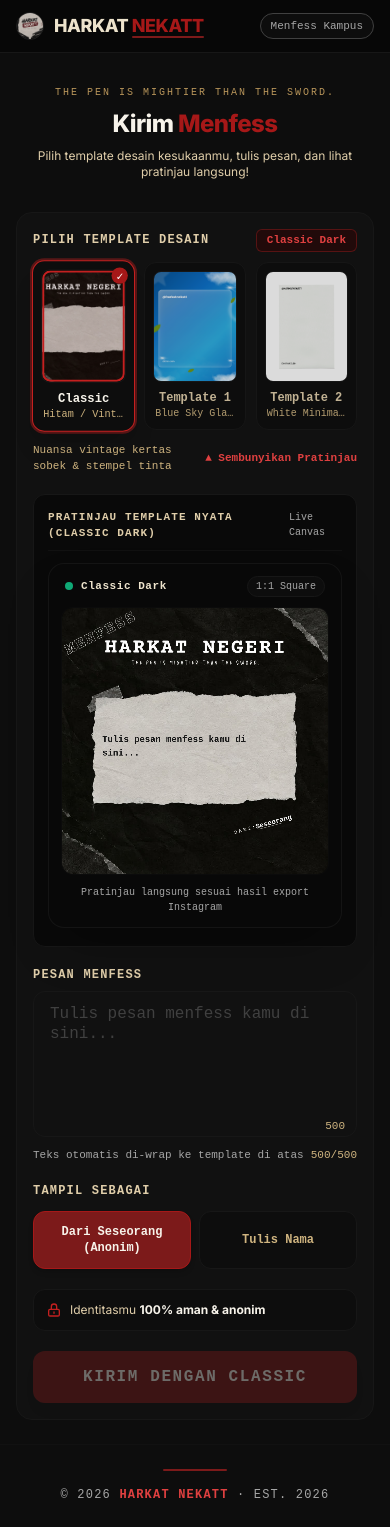
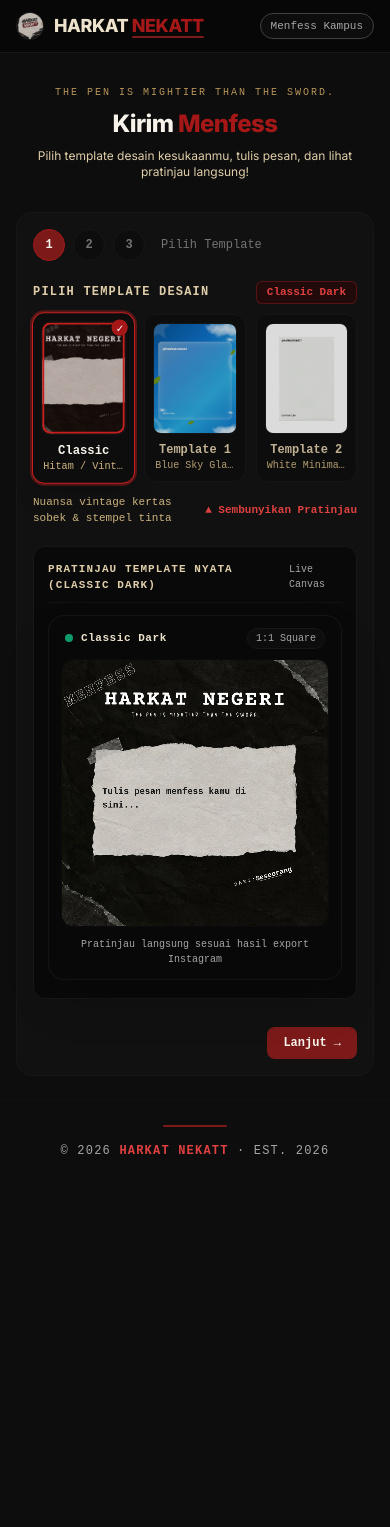
Before and after one commit to HammamGhzi/menfs, a React (Vite) app in the folder frontend/: page / in a window 390 px wide. After the commit the page ends 1183 px from the top, so only its background shows below. Built offline with nearby package versions, Linux system fonts and the light colour scheme; no server answers.

Commit message:
ui(home): wizard step di mobile
Di mobile, form kirim menfess sekarang tampil bertahap: 1) Pilih Template → 2) Isi Pesan → 3) Tampil Sebagai. Ada navigasi Kembali/Lanjut. Di desktop semua section tetap tampil seperti sebelumnya.

```diff
--- a/frontend/src/pages/HomePage.jsx
+++ b/frontend/src/pages/HomePage.jsx
@@ -16,6 +16,7 @@ export default function HomePage() {
   const [submitting, setSubmitting] = useState(false);
   const [submitted, setSubmitted] = useState(false);
   const [lastSubmittedTemplate, setLastSubmittedTemplate] = useState('Classic Dark');
+  const [step, setStep] = useState(1);
 
   const selectedTemplate = getTemplateById(selectedTemplateId);
   const remaining = MAX_CHARS - message.length;
@@ -59,7 +60,14 @@ export default function HomePage() {
     setIsAnon(true);
     setSelectedTemplateId('classic');
     setShowPreview(true);
+    setStep(1);
   }
+
+  const stepTitles = {
+    1: 'Pilih Template',
+    2: 'Isi Pesan',
+    3: 'Tampil Sebagai',
+  };
 
   return (
     <div className="min-h-screen bg-ink-800">
@@ -102,8 +110,27 @@ export default function HomePage() {
           <div className="card border-ink-600 p-4 sm:p-6 space-y-5">
             <form onSubmit={handleSubmit} className="space-y-5">
 
+              {/* Mobile wizard steps */}
+              <div className="sm:hidden flex items-center gap-2 mb-4">
+                {[1, 2, 3].map((s) => (
+                  <button
+                    type="button"
+                    key={s}
+                    onClick={() => setStep(s)}
+                    className={`w-8 h-8 rounded-full text-xs font-mono font-bold border transition-colors ${
+                      step === s
+                        ? 'bg-brand-700 border-brand-600 text-parchment-100'
+                        : 'bg-ink-800 border-ink-600 text-ink-300 hover:text-parchment-300'
+                    }`}
+                  >
+                    {s}
+                  </button>
+                ))}
+                <span className="ml-2 text-xs text-ink-300 font-mono">{stepTitles[step]}</span>
+              </div>
+
               {/* 1. Pilih Template Menfess */}
-              <div className="space-y-2.5">
+              <div className={`space-y-2.5 ${step === 1 ? '' : 'hidden sm:block'}`}>
                 <div className="flex items-center justify-between">
                   <label className="block text-xs font-semibold text-parchment-300 font-mono uppercase tracking-widest">
                     Pilih Template Desain
@@ -178,7 +205,7 @@ export default function HomePage() {
               </div>
 
               {/* 2. Pratinjau Langsung Gambar Template Asli */}
-              {showPreview && (
+              {showPreview && step === 1 && (
                 <div className="p-3.5 sm:p-4 rounded-xl bg-ink-900/90 border border-ink-600 space-y-2 animate-fadeIn">
                   <div className="flex items-center justify-between border-b border-ink-700 pb-2">
                     <p className="text-[11px] font-mono font-bold text-parchment-300 uppercase tracking-widest">
@@ -200,7 +227,7 @@ export default function HomePage() {
               )}
 
               {/* 3. Isi Pesan */}
-              <div>
+              <div className={`${step === 2 ? '' : 'hidden sm:block'}`}>
                 <label
                   htmlFor="message"
                   className="block text-xs font-semibold text-parchment-300 mb-2 font-mono uppercase tracking-widest"
@@ -235,7 +262,7 @@ export default function HomePage() {
               </div>
 
               {/* 4. Pilihan Pengirim */}
-              <div className="space-y-3">
+              <div className={`space-y-3 ${step === 3 ? '' : 'hidden sm:block'}`}>
                 <p className="text-xs font-semibold text-parchment-300 font-mono uppercase tracking-widest">
                   Tampil Sebagai
                 </p>
@@ -288,8 +315,30 @@ export default function HomePage() {
                 )}
               </div>
 
+              {/* Wizard navigation - mobile only */}
+              <div className="flex items-center justify-between sm:hidden pt-2">
+                {step > 1 && (
+                  <button
+                    type="button"
+                    onClick={() => setStep(step - 1)}
+                    className="text-xs font-mono text-ink-300 hover:text-parchment-200"
+                  >
+                    ← Kembali
+                  </button>
+                )}
+                {step < 3 && (
+                  <button
+                    type="button"
+                    onClick={() => setStep(step + 1)}
+                    className="ml-auto px-4 py-2 bg-brand-700 text-parchment-100 text-xs font-mono font-semibold rounded-lg"
+                  >
+                    Lanjut →
+                  </button>
+                )}
+              </div>
+
               {/* Info Privasi */}
-              <div className="bg-ink-800/90 border border-ink-600 rounded-xl p-3">
+              <div className={`bg-ink-800/90 border border-ink-600 rounded-xl p-3 ${step === 3 ? '' : 'hidden sm:block'}`}>
                 <p className="text-xs text-parchment-300 flex items-center gap-2">
                   <svg className="w-4 h-4 shrink-0 text-brand-500" fill="none" viewBox="0 0 24 24" stroke="currentColor">
                     <path strokeLinecap="round" strokeLinejoin="round" strokeWidth={2} d="M12 15v2m-6 4h12a2 2 0 002-2v-6a2 2 0 00-2-2H6a2 2 0 00-2 2v6a2 2 0 002 2zm10-10V7a4 4 0 00-8 0v4h8z" />
@@ -302,7 +351,7 @@ export default function HomePage() {
               <button
                 type="submit"
                 disabled={submitting || message.trim().length < 5 || (!isAnon && !senderName.trim())}
-                className="btn-primary w-full text-center font-mono tracking-widest py-3.5 sm:py-3 shadow-lg hover:shadow-brand-900/30 transition-shadow"
+                className={`btn-primary w-full text-center font-mono tracking-widest py-3.5 sm:py-3 shadow-lg hover:shadow-brand-900/30 transition-shadow ${step === 3 ? '' : 'hidden sm:block'}`}
               >
                 {submitting ? (
                   <span className="flex items-center justify-center gap-2">
```
